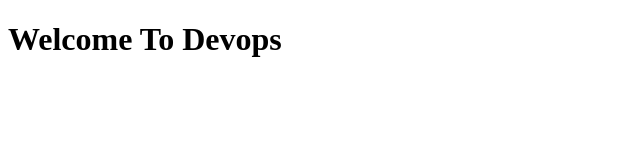
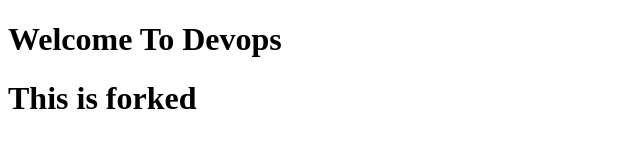
Before and after one commit to manish196Devops/Exam-196, a plain HTML site: page index.html in a window 1280 px wide. Shown: the whole page, without its empty margins (0-640 px from the left). Drawn offline with Linux system fonts and the light colour scheme.

Commit message:
Added new content on the readme file of forked repo

```diff
--- a/index.html
+++ b/index.html
@@ -7,5 +7,6 @@
 </head>
 <body>
     <h1>Welcome To Devops</h1>
+    <h1>This is forked</h1>
 </body>
 </html>
```
